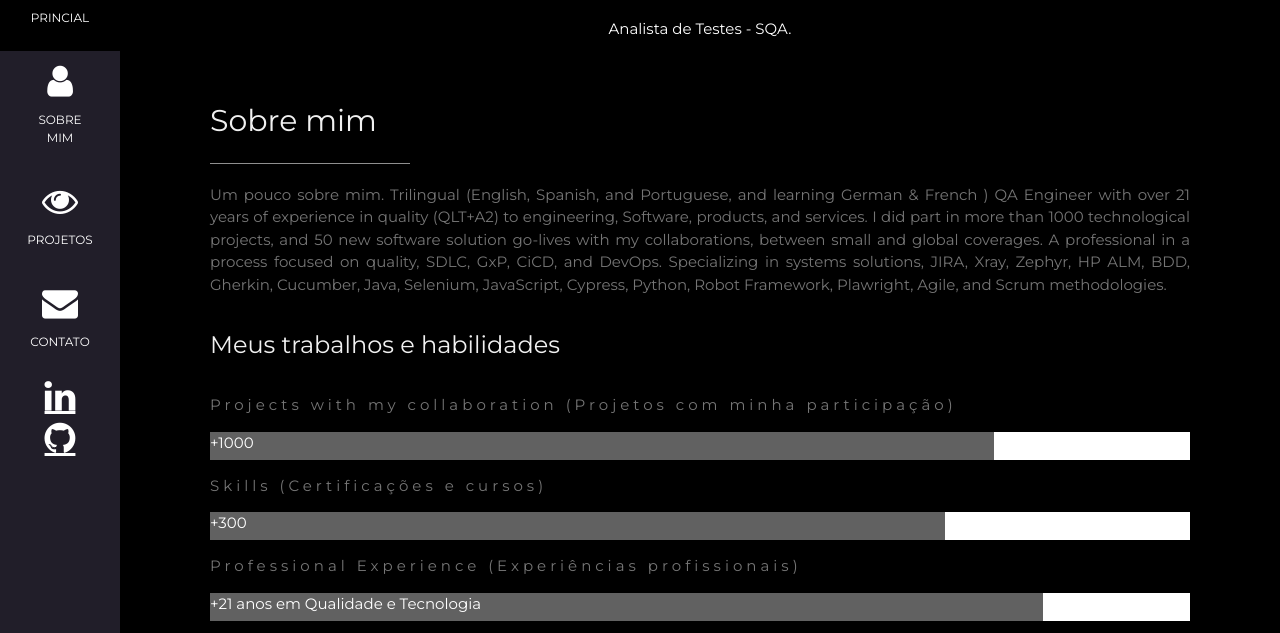
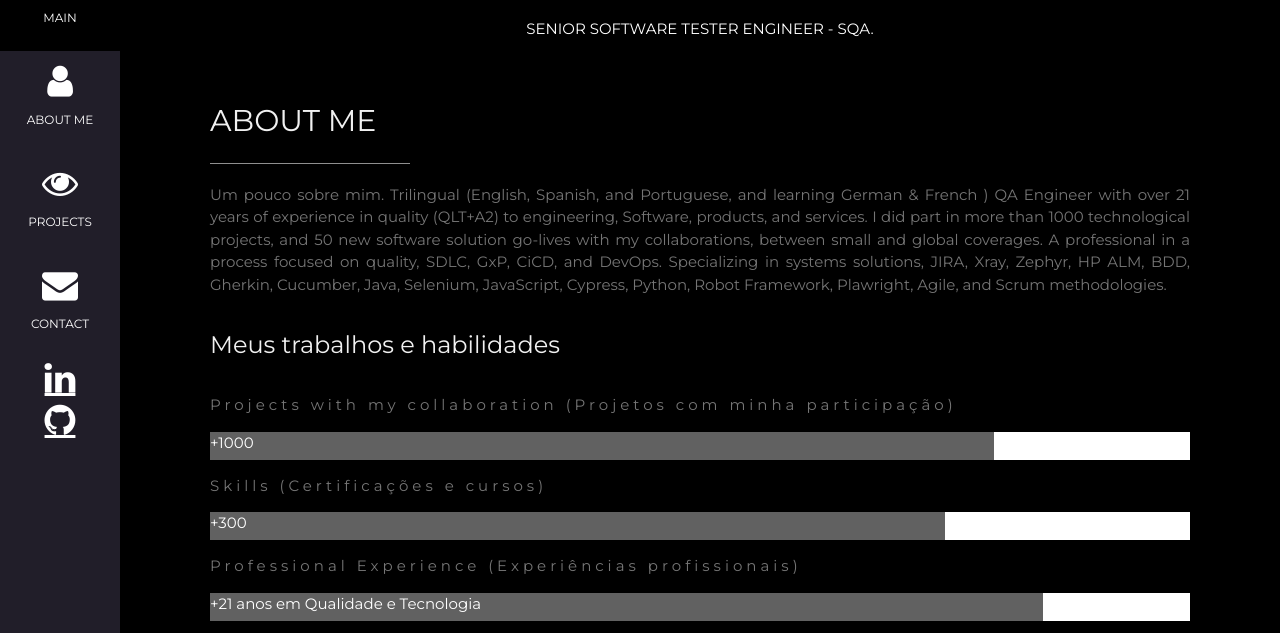
Before and after one commit to carlos-eduardo-1984/MyPortfolio, a plain HTML site: page index.html in a window 1280 px wide. Shown: the part 147-780 px from the top of the page. Drawn offline with nearby package versions, Linux system fonts and the light colour scheme.

Commit message:
Update index.html

```diff
--- a/index.html
+++ b/index.html
@@ -25,19 +25,19 @@ body, h1,h2,h3,h4,h5,h6 {font-family: "Montserrat", sans-serif}
   <img src="./images/eu.jpg" style="width:80%">
   <a href="#" class="w3-bar-item w3-button w3-padding-large w3-black">
     <i class="fa fa-home w3-xxlarge"></i>
-    <p>PRINCIAL</p>
+    <p>MAIN</p>
   </a>
   <a href="#about" class="w3-bar-item w3-button w3-padding-large w3-hover-black">
     <i class="fa fa-user w3-xxlarge"></i>
-    <p>SOBRE MIM</p>
+    <p>ABOUT ME</p>
   </a>
   <a href="#photos" class="w3-bar-item w3-button w3-padding-large w3-hover-black">
     <i class="fa fa-eye w3-xxlarge"></i>
-    <p>PROJETOS</p>
+    <p>PROJECTS</p>
   </a>
   <a href="#contact" class="w3-bar-item w3-button w3-padding-large w3-hover-black">
     <i class="fa fa-envelope w3-xxlarge"></i>
-    <p>CONTATO</p>
+    <p>CONTACT</p>
   </a>
 
   <a href="https://www.linkedin.com/in/carlosoliveira1984/" class="fa fa-linkedin w3-hover-opacity" style="zoom: 300%; padding: 1px ;"></a>
@@ -49,10 +49,10 @@ body, h1,h2,h3,h4,h5,h6 {font-family: "Montserrat", sans-serif}
 <!-- Navbar on small screens (Hidden on medium and large screens) -->
 <div class="w3-top w3-hide-large w3-hide-medium" id="myNavbar">
   <div class="w3-bar w3-black w3-opacity w3-hover-opacity-off w3-center w3-small">
-    <a href="#" class="w3-bar-item w3-button" style="width:25% !important">PRINCIPAL</a>
-    <a href="#about" class="w3-bar-item w3-button" style="width:25% !important">SOBRE MIM</a>
-    <a href="#photos" class="w3-bar-item w3-button" style="width:25% !important">PROJETOS</a>
-    <a href="#contact" class="w3-bar-item w3-button" style="width:25% !important">CONTATOS</a>
+    <a href="#" class="w3-bar-item w3-button" style="width:25% !important">MAIN</a>
+    <a href="#about" class="w3-bar-item w3-button" style="width:25% !important">ABOUT ME</a>
+    <a href="#photos" class="w3-bar-item w3-button" style="width:25% !important">PROJECTS</a>
+    <a href="#contact" class="w3-bar-item w3-button" style="width:25% !important">CONTACTS</a>
   </div>
 </div>
 
@@ -61,13 +61,13 @@ body, h1,h2,h3,h4,h5,h6 {font-family: "Montserrat", sans-serif}
   <!-- Header/Home -->
   <header class="w3-container w3-padding-32 w3-center w3-black" id="home">
     <h1 class="w3-jumbo"><span class="w3-hide-small">Carlos Eduardo </span> de Oliveira</h1>
-    <p>Analista de Testes - SQA.</p>
+    <p>SENIOR SOFTWARE TESTER ENGINEER - SQA.</p>
 
   </header>
 
   <!-- About Section -->
   <div class="w3-content w3-justify w3-text-grey w3-padding-8" id="about">
-    <h2 class="w3-text-light-grey">Sobre mim</h2>
+    <h2 class="w3-text-light-grey">ABOUT ME</h2>
     <hr style="width:200px" class="w3-opacity">
     <p>Um pouco sobre mim.  Trilingual (English, Spanish, and Portuguese, and learning German & French ) QA Engineer with over 21 years of experience in quality (QLT+A2) to engineering, Software, products, and services. I did part in more than 1000 technological projects, and 50 new software solution go-lives with my collaborations, between small and global coverages. A professional in a process focused on quality, SDLC, GxP, CiCD, and DevOps. Specializing in systems solutions, JIRA, Xray, Zephyr, HP ALM, BDD, Gherkin, Cucumber, Java, Selenium, JavaScript, Cypress, Python, Robot Framework, Plawright, Agile, and Scrum methodologies.
     </p>
@@ -107,7 +107,7 @@ body, h1,h2,h3,h4,h5,h6 {font-family: "Montserrat", sans-serif}
       </div>
     </div>
 
-    <button onclick="location.href='./CV_Carlos Oliveira -2022.pdf'" class="w3-button w3-light-grey w3-padding-large w3-section">
+    <button onclick="location.href='./CV_Carlos Oliveira -2025.pdf'" class="w3-button w3-light-grey w3-padding-large w3-section">
       <i class="fa fa-download"></i> Download Currículo
     </button>
 
```
